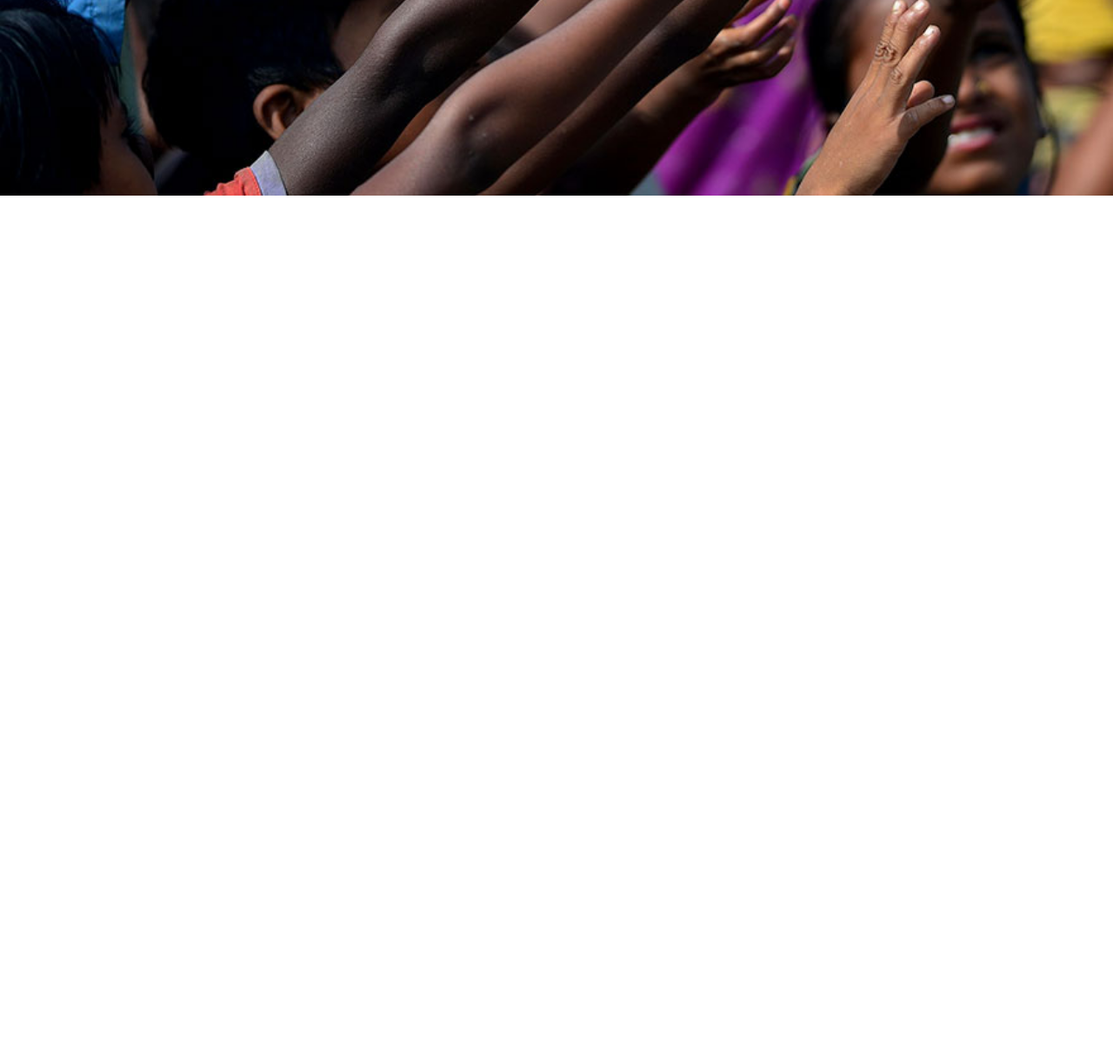
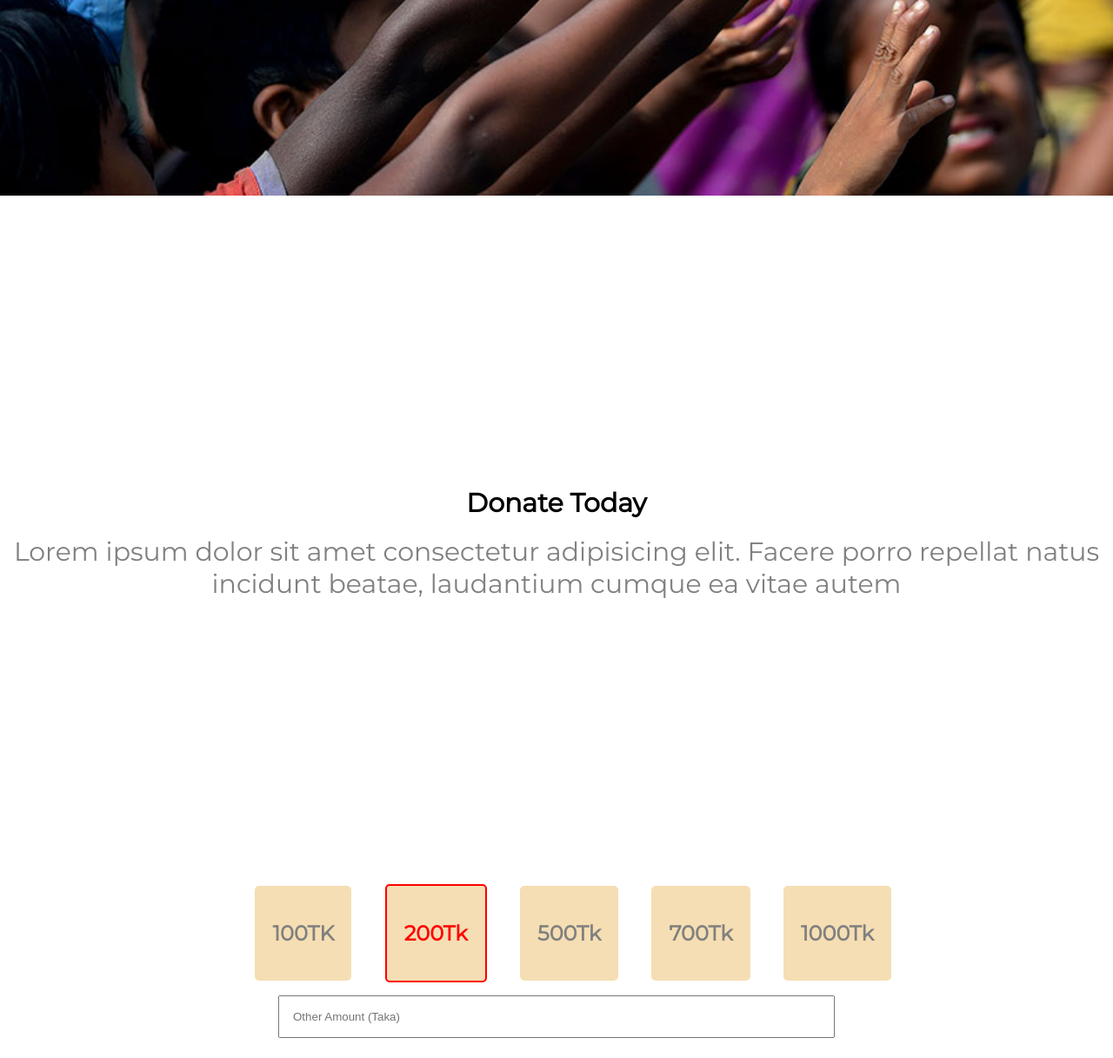
Before and after one commit to lutforrahmanseu/Lutfor-Foundation, a plain HTML site: page index.html in a window 1280 px wide. Shown: the part 575-1792 px from the top of the page at 87% size. Before the commit the page ends 800 px from the top, so only its background shows below. Drawn offline with Linux system fonts and the light colour scheme.

Commit message:
main area

```diff
--- a/css/style.css
+++ b/css/style.css
@@ -22,11 +22,11 @@ body{
 .contain{
     text-align: center;
 }
-h1{
-    color:  #ffffff;
+.contain h1{
+    color:  #fcfcfc;
     font-size: 80px;
 }
-p{
+.contain p{
     font-size: 20px;
     color:#ffffff ;
 }
@@ -37,7 +37,52 @@ p{
     color: white;
     background-image:  linear-gradient(88.33deg, #FBA24F -7.64%, #FF1E1E 145.94%);
     border-radius:10px;
-    outline: none;
     font-weight: 700;
 
 }
+.main-area{
+    width: 100%;
+    height: 100vh;
+
+}
+.text-area{
+    text-align: center;
+}
+.text-area h1{
+    color: black;
+    font-size: 30px;
+    font-weight: 700;
+}
+.text-area p{
+    color: grey;
+    font-size: 30px;
+}
+.box{
+    font-weight: 700;
+    color: grey;
+    box-sizing: border-box;
+    border-radius: 5px;
+    background-color:wheat;
+    padding: 40px 20px;
+    margin-left: 3%;
+}
+.text-color{
+    color: red;
+    border: 2px solid red;
+
+}
+.donate-section{
+    height: 12vh;
+}
+.input-area{
+    display: flex;
+    height: 100%;
+    justify-content: center;
+    align-items: center;
+
+     width: 100%;
+}
+input{
+    padding: 15px;
+    width: 50%;
+}
--- a/index.html
+++ b/index.html
@@ -25,6 +25,41 @@
         </div>
     </section>
 
+    <!----------------------------main section----------------------->
+    <section class="main-area">
+        <div class="contain-area">
+            <div class="text-area">
+                <h1>Donate Today</h1>
+                <br>
+                <p>Lorem ipsum dolor sit amet consectetur adipisicing elit. Facere porro repellat natus incidunt beatae, laudantium cumque ea vitae autem</p>
+            </div>
+        </div>
+    </section>
+    <!-------------------------------donate section------------------->
+    <section class="donate-section" >
+        <div class="contain-area">
+            <div class="box">
+                <h2>100TK</h2>
+            </div>
+            <div class="box text-color">
+                <h2>200Tk</h2>
+            </div>
+            <div class="box">
+                <h2>500Tk</h2>
+            </div>
+            <div class="box">
+                <h2>700Tk</h2>
+            </div>
+            <div class="box">
+                <h2>1000Tk</h2>
+            </div>
+        </div>
+        <div class="input-area">
+            <input type="text" placeholder="Other Amount (Taka)">
+        </div>
+
+    </section>
+
 
 </body>
 </html>
```
